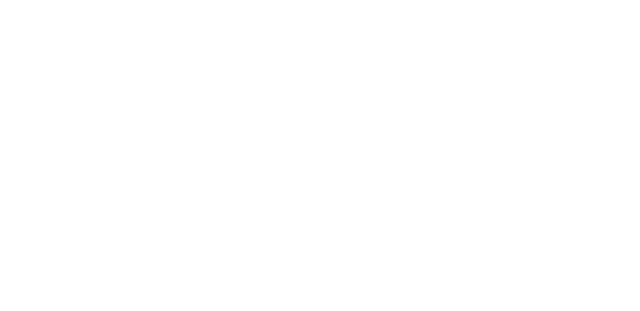
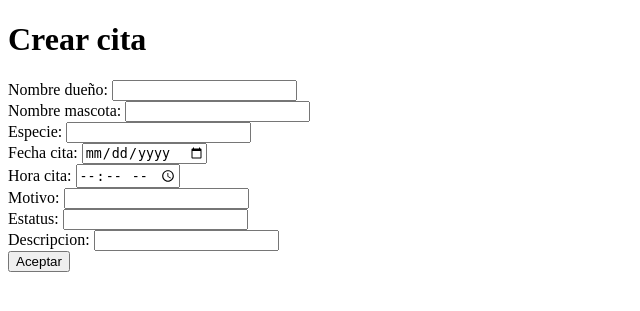
Before and after one commit to Robs115/PIA-WEBDEV, a Django app: page /crear/ in a window 1280 px wide. Before the commit the part shown is empty. Shown: the top 311 px of the page, without its empty margins (0-640 px from the left). Run offline with Django 5.2, Linux system fonts and the light colour scheme.

Commit message:
Agrega el html de crear (funciona en BD), deja inconcluso el FK de servicios en tabla Cita_Vet

```diff
--- a/veterinaria/app/templates/crear.html
+++ b/veterinaria/app/templates/crear.html
@@ -0,0 +1,40 @@
+<!--if request.method == 'POST':
+        nombre_dueño = request.POST['nombre_dueño']
+        nombre_mascota = request.POST['nombre_mascota']
+        especie = request.POST['especie']
+        fecha_cita = request.POST['fecha_cita']
+        hora_cita = request.POST['hora_cita']
+        motivo = request.POST['motivo']
+        estatus = request.POST['estatus']
+        descripcion = request.POST['descripcion']
+        Cita_Veterinaria.objects.create(nombre=nombre_dueño, nombre_mascota=nombre_mascota, especie=especie, fecha_cita=fecha_cita, hora_cita=hora_cita, motivo=motivo, estatus=estatus, descripcion=descripcion)
+        return redirect('listar')
+    return render(request, 'crear.html)
+-->
+<!DOCTYPE html>
+<html lang="en">
+<head>
+    <meta charset="UTF-8">
+    <meta name="viewport" content="width=device-width, initial-scale=1.0">
+    <title>Crear</title>
+</head>
+<body>
+    <form method="POST">
+        {% csrf_token %}
+        <h1>Crear cita</h1>
+        <!--Nombredueño-->
+        <div>Nombre dueño: <input name="nombre_dueño" type="text"></div>
+        <div>Nombre mascota: <input name="nombre_mascota" type="text"></div>
+        <div>Especie: <input name="especie" type="text"></div>
+        <div>Fecha cita: <input type="date" name="fecha_cita" id="fecha_cita"></div>
+        <div>Hora cita: <input type="time" name="hora_cita" id="hora_cita"></div>
+        <div>Motivo: <input type="text" name="motivo"></div>
+        <div>Estatus: <input type="text" name="estatus"></div>
+        <div>Descripcion: <input type="text" name="descripcion"></div>
+
+        <button type="submit">Aceptar</button>
+
+    </form>
+
+</body>
+</html>
--- a/veterinaria/app/templates/listar.html
+++ b/veterinaria/app/templates/listar.html
@@ -19,8 +19,9 @@
             <th>Motivo</th>
             <th>Estatus</th>
         </tr>
-        <tr>
+
             {% for cita in citas %}
+            <tr>
             <td>{{ cita.nombre_dueño }}</td>
             <td>{{ cita.nombre_mascota }}</td>
             <td>{{ cita.especie }}</td>
@@ -30,8 +31,9 @@
             <td>{{ cita.estatus }}</td>
             <td><a href="{% url 'editar' cita.id %}">Editar</a></td>
             <td><a href="{% url 'eliminar' cita.id %}">Eliminar</a></td>
+            </tr>
             {% endfor %}
-        </tr>
+
     </table>
 
 </body>
--- a/veterinaria/app/views.py
+++ b/veterinaria/app/views.py
@@ -22,7 +22,7 @@
         motivo = request.POST['motivo']
         estatus = request.POST['estatus']
         descripcion = request.POST['descripcion']
-        Cita_Veterinaria.objects.create(nombre=nombre_dueño, nombre_mascota=nombre_mascota, especie=especie, fecha_cita=fecha_cita, hora_cita=hora_cita, motivo=motivo, estatus=estatus, descripcion=descripcion)
+        Cita_Veterinaria.objects.create(nombre_dueño=nombre_dueño, nombre_mascota=nombre_mascota, especie=especie, fecha_cita=fecha_cita, hora_cita=hora_cita, motivo=motivo, estatus=estatus, descripcion=descripcion)
         return redirect('listar')
     return render(request, 'crear.html')
 
```
Also changed, not shown: veterinaria/app/models.py (+15 -15 lines), veterinaria/app/migrations/0002_alter_cita_veterinaria_motivo.py (added), veterinaria/db.sqlite3.
